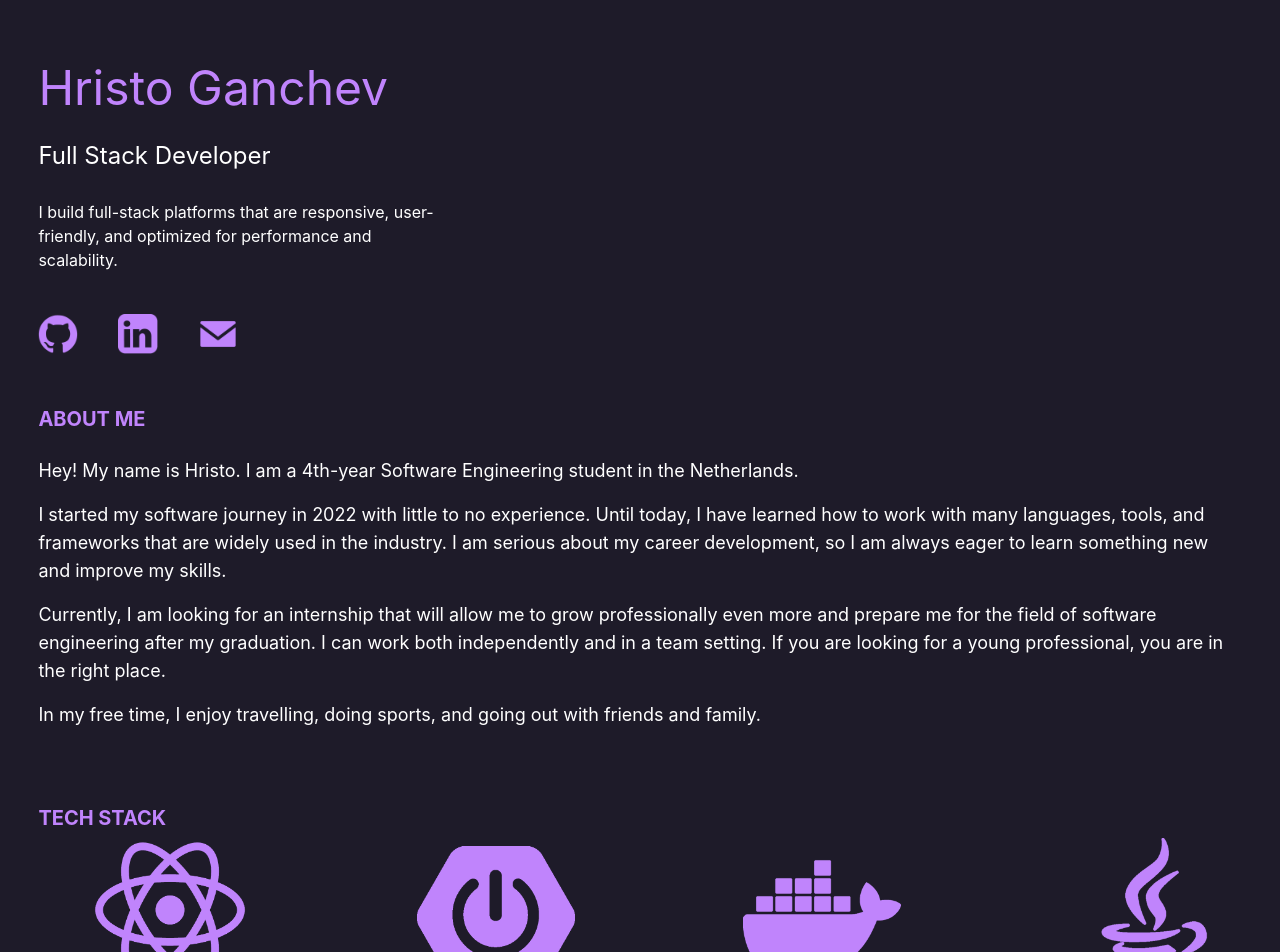
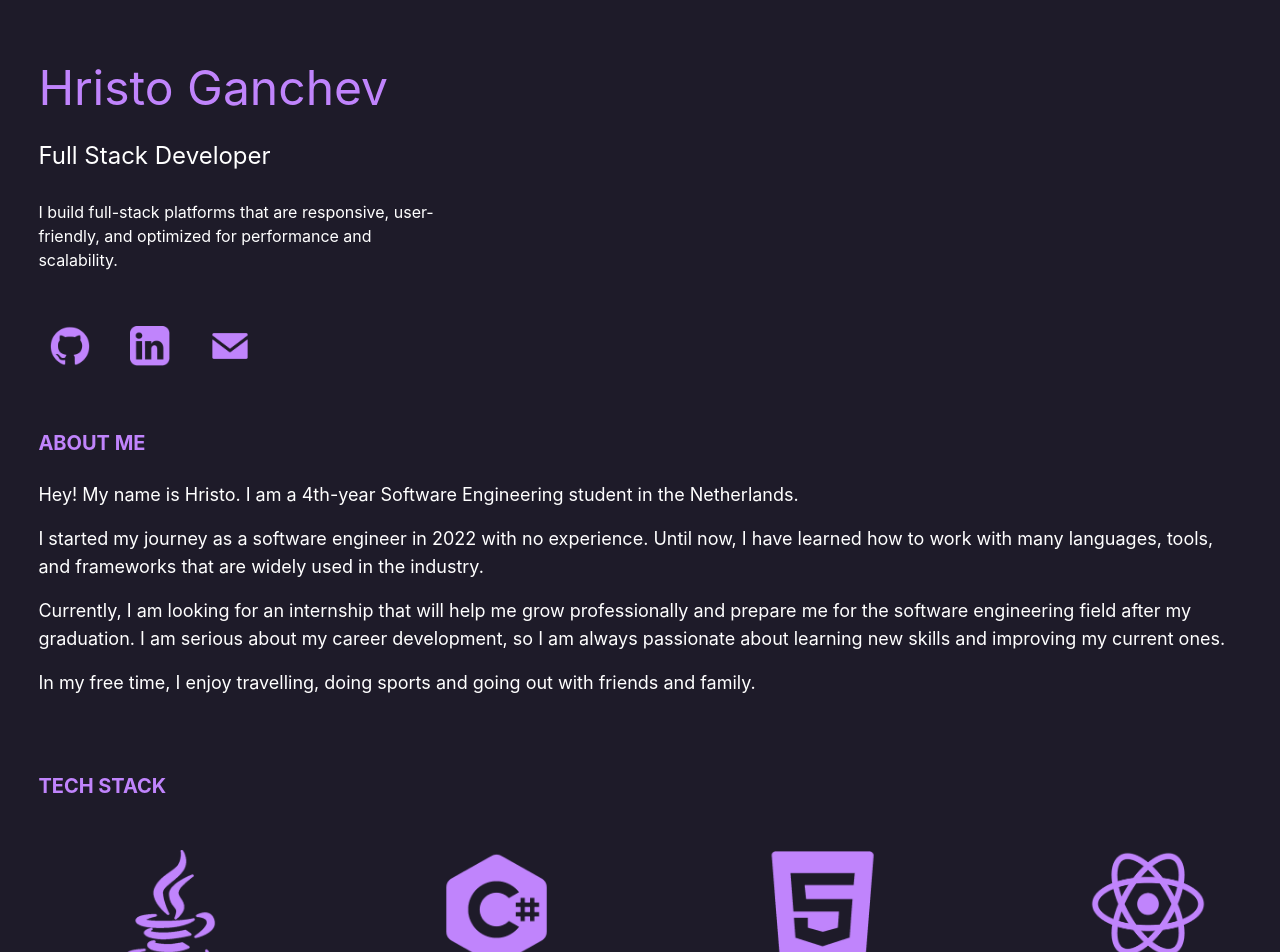
Before and after one commit to TanzerDx/PortfolioV2, a React (Vite) app: page / in a window 1280 px wide. Shown: the top 952 px of the page. Built offline with nearby package versions, Linux system fonts and the light colour scheme.

Commit message:
ui changes

```diff
--- a/src/Page.tsx
+++ b/src/Page.tsx
@@ -60,7 +60,7 @@ const Page: React.FC = () => {
         </div>
 
         <div ref={techstackRef} id="techstack" className="2xl:pb-[30px]">
-          <p className="text-primaryColor mb-[7%] xl:mb-[0.5%] font-bold text-xl 2xl:hidden">
+          <p className="text-primaryColor mb-[5%] lg:mb-[4%] xl:mb-[4%] font-bold text-xl 2xl:hidden">
             TECH STACK
           </p>
           <TechStack />
--- a/src/components/common/SocialChannels.tsx
+++ b/src/components/common/SocialChannels.tsx
@@ -4,19 +4,31 @@ import MailLogo from "../../assets/images/Gmail.png";
 
 const SocialChannels: React.FC = () => {
   return (
-    <div className="flex gap-10">
-      <a href="https://github.com/TanzerDx" className="rounded-3xl">
+    <div className="flex gap-4">
+      <a
+        href="https://github.com/TanzerDx"
+        target="_blank"
+        rel="noopener noreferrer"
+        className="rounded-3xl p-3 transition-all duration-300 hover:bg-white/10 hover:shadow-[0_0_15px_rgba(255,255,255,0.3)] hover:-translate-y-1"
+      >
         <img src={GithubLogo} alt="GithubLogo" className="w-10 h-10" />
       </a>
 
       <a
         href="https://www.linkedin.com/in/hristo-ganchev-15b3b724b/"
-        className="rounded-3xl"
+        target="_blank"
+        rel="noopener noreferrer"
+        className="rounded-3xl p-3 transition-all duration-300 hover:bg-white/10 hover:shadow-[0_0_15px_rgba(255,255,255,0.3)] hover:-translate-y-1"
       >
         <img src={LinkedInLogo} alt="LinkedInLogo" className="w-10 h-10" />
       </a>
 
-      <a href="mailto:hristoganchev3@gmail.com" className="rounded-3xl">
+      <a
+        href="mailto:hristoganchev3@gmail.com"
+        target="_blank"
+        rel="noopener noreferrer"
+        className="rounded-3xl p-3 transition-all duration-300 hover:bg-white/10 hover:shadow-[0_0_15px_rgba(255,255,255,0.3)] hover:-translate-y-1"
+      >
         <img src={MailLogo} alt="MailLogo" className="w-10 h-10" />
       </a>
     </div>
--- a/src/components/layout/AboutMe.tsx
+++ b/src/components/layout/AboutMe.tsx
@@ -7,23 +7,20 @@ const AboutMe: React.FC = () => {
       </p>
 
       <p className="text-textColor subpixel-antialiased text-lg">
-        I started my software journey in 2022 with little to no experience.
-        Until today, I have learned how to work with many languages, tools, and
-        frameworks that are widely used in the industry. I am serious about my
-        career development, so I am always eager to learn something new and
-        improve my skills.
+        I started my journey as a software engineer in 2022 with no experience.
+        Until now, I have learned how to work with many languages, tools, and
+        frameworks that are widely used in the industry.
       </p>
 
       <p className="text-textColor subpixel-antialiased text-lg">
-        Currently, I am looking for an internship that will allow me to grow
-        professionally even more and prepare me for the field of software
-        engineering after my graduation. I can work both independently and in a
-        team setting. If you are looking for a young professional, you are in
-        the right place.
+        Currently, I am looking for an internship that will help me grow
+        professionally and prepare me for the software engineering field after
+        my graduation. I am serious about my career development, so I am always
+        passionate about learning new skills and improving my current ones.
       </p>
 
       <p className="text-textColor subpixel-antialiased text-lg">
-        In my free time, I enjoy travelling, doing sports, and going out with
+        In my free time, I enjoy travelling, doing sports and going out with
         friends and family.
       </p>
     </div>
--- a/src/components/layout/Projects.tsx
+++ b/src/components/layout/Projects.tsx
@@ -37,7 +37,13 @@ const Projects: React.FC = () => {
   return (
     <div className="flex flex-col gap-8 pr-[3%] 2xl:pl-[3%] 2xl:max-w-[700px]">
       {projects.map((project) => (
-        <a key={project.name} className="group" href={project.href}>
+        <a
+          key={project.name}
+          className="group"
+          href={project.href}
+          target="_blank"
+          rel="noopener noreferrer"
+        >
           <div className="rounded-2xl border border-transparent bg-white/0 hover:bg-white/10 duration-300 px-1 py-4">
             <div className="flex flex-row text-textColor subpixel-antialiased group-hover:text-primaryColor duration-300">
               <p className="font-semibold text-lg">{project.name}</p>
@@ -69,6 +75,8 @@ const Projects: React.FC = () => {
       <a
         className="group w-[200px] px-1"
         href="https://github.com/TanzerDx?tab=repositories"
+        target="_blank"
+        rel="noopener noreferrer"
       >
         <div className="flex flex-row text-textColor subpixel-antialiased">
           <p className="transition-all decoration-transparent text-lg font-semibold group-hover:underline group-hover:decoration-primaryColor duration-300 underline-offset-[8px]">
--- a/src/components/layout/TechStack.tsx
+++ b/src/components/layout/TechStack.tsx
@@ -13,30 +13,30 @@ import CSLogo from "../../assets/images/CS.png";
 import TailwindLogo from "../../assets/images/Tailwind.png";
 
 const techStack = [
+  { name: "Java", logo: JavaLogo },
+  { name: "C#", logo: CSLogo },
+  { name: "HTML5", logo: HTML5Logo },
   { name: "React", logo: ReactLogo },
-  { name: "Spring Boot", logo: SpringLogo },
-  { name: "Docker", logo: DockerLogo },
-  { name: "Java", logo: JavaLogo },
-  { name: "Kubernetes", logo: KubernetesLogo },
   { name: "JavaScript", logo: JSLogo },
   { name: "TypeScript", logo: TSLogo },
-  { name: "HTML5", logo: HTML5Logo },
+  { name: "Tailwind", logo: TailwindLogo },
+  { name: "Spring Boot", logo: SpringLogo },
   { name: "nginx", logo: NGINXLogo },
-  { name: "C#", logo: CSLogo },
   { name: "Unity5", logo: UnityLogo },
-  { name: "Tailwind", logo: TailwindLogo },
+  { name: "Docker", logo: DockerLogo },
+  { name: "Kubernetes", logo: KubernetesLogo },
 ];
 
 const TechStack: React.FC = () => {
   return (
     <div>
-      <div className="grid mb-[270px] grid-cols-2 md:grid-cols-3 lg:grid-cols-4 2xl:grid-cols-3 gap-x-[5%] gap-y-[7%] sm:mb-[400px] md:mb-[200px] lg:mb-[100px] 2xl:mb-[70px] 2xl:w-[700px]">
+      <div className="grid mb-[270px] grid-cols-2 md:grid-cols-3 lg:grid-cols-4 2xl:grid-cols-3 gap-x-[5%] gap-y-[7%] sm:mb-[400px] md:mb-[200px] lg:mb-[100px] xl:mb-[150px] 2xl:mb-[70px] 2xl:w-[700px]">
         {techStack.map((tech) => (
           <div
             key={tech.name}
             className="flex flex-col justify-center items-center hover:-translate-y-[6%] duration-300 group"
           >
-            <div className="w-[40%] h-[80%] md:w-[60%] md:h-[100%] rounded-3xl">
+            <div className="w-[40%] h-[80%] md:w-[50%] md:h-[90%] lg:w-[45%] md:h-[85%] rounded-3xl">
               <img
                 src={tech.logo}
                 alt={`${tech.name} Logo`}
```
